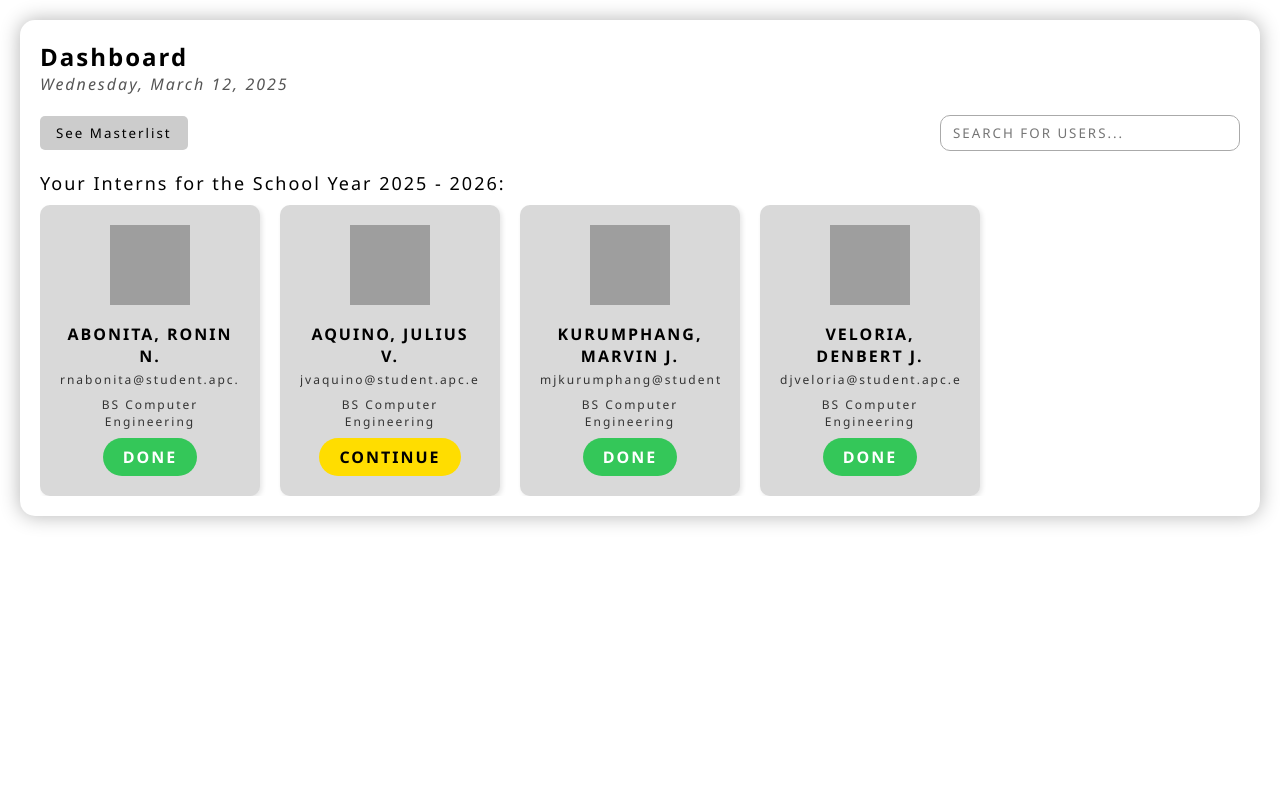
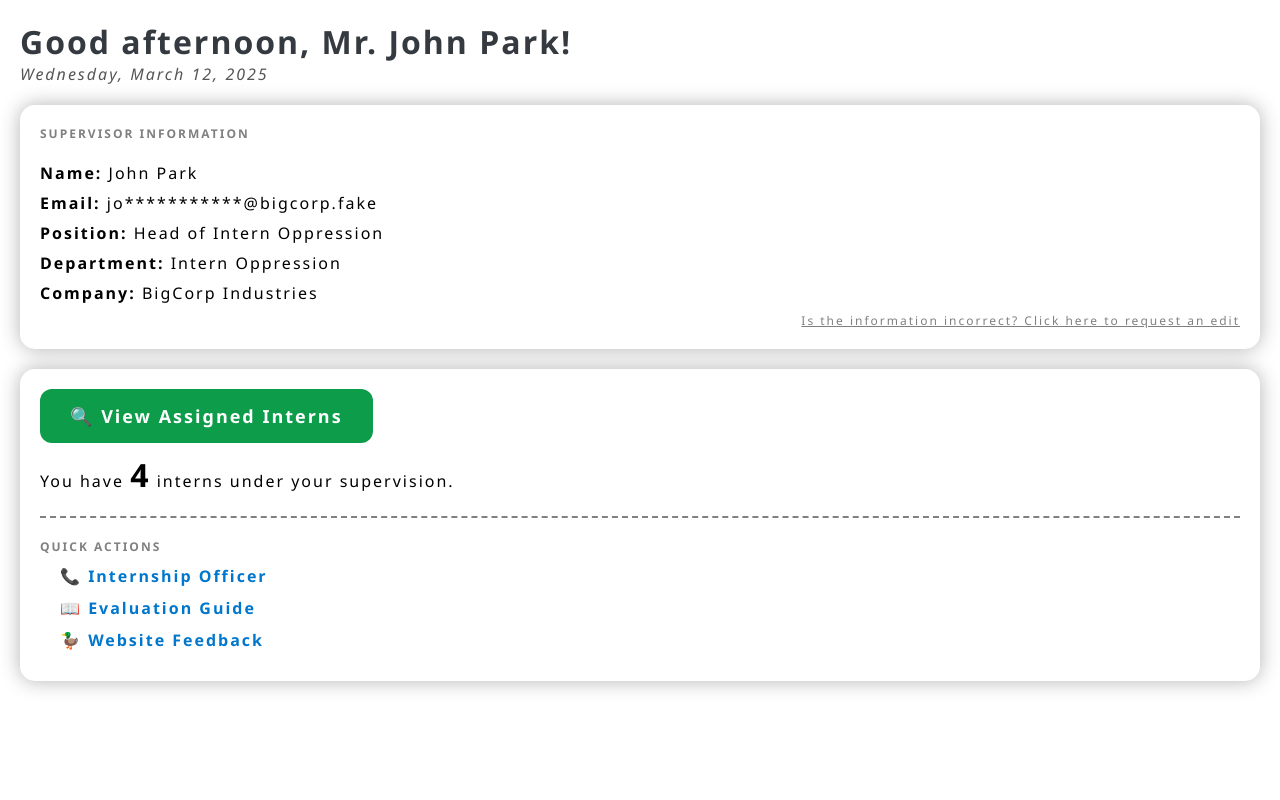
Before and after one commit to RoninSenpai/Internship-Assessment-System, a PHP site: page /templates/supervisor/home.html in a window 1280 px wide. Run offline with PHP 8.4, Linux system fonts and the light colour scheme; grey boxes are pictures that could not be loaded.

```diff
--- a/static/css/components.css
+++ b/static/css/components.css
@@ -110,6 +110,17 @@ body {
     background-color: #212529;
 }
 
+.sidebar-item.active {
+    background-color: #213B9A; /* or any theme color */
+    color: white;
+    font-weight: bold;
+    border-left: 3px solid #FBAF41; /* 🎀 make it scream NECO ARC WAS HERE */
+}
+
+.sidebar-item.active img {
+    filter: brightness(0) invert(1); /* optional: invert icon to match new bg */
+}
+
 /* 🍔 Burger Button */
 .burger-btn {
     font-style: normal;
@@ -138,16 +149,18 @@ body {
 
 /* Main Content */
 .content {
-    flex-grow: 1; /* Takes up remaining space */
-    /* padding: 20px; */
     min-width: calc(100% - 60px); /* Adjusts for sidebar width */
+    height: 100%;
+    overflow-y: scroll; /* let THIS handle the scrolling */
+    display: flex;
+    flex-direction: column;
 }
 
 .box-shadow {
     padding: 20px;
-    height: 100%;
+    margin-bottom: -20px;
     width: 100%;
-    overflow: auto;
+    overflow: visible; /* stop being scroll-hungry little gremlins */
 }
 
 .content-card {
@@ -156,3 +169,25 @@ body {
     padding: 20px;
     box-shadow: 0 0 20px rgba(0, 0, 0, 0.3);
 }
+
+.content::-webkit-scrollbar {
+    width: 12px;
+}
+
+/* Scrollbar Track */
+.content::-webkit-scrollbar-track {
+    background: transparent;
+}
+
+/* Scrollbar Thumb (aka the draggy thingy) */
+.content::-webkit-scrollbar-thumb {
+    background-color: rgba(0, 0, 0, 0.4); /* soft white */
+    border-radius: 10px;
+    border: 2px solid transparent; /* adds padding-like effect */
+    background-clip: content-box;
+}
+
+/* Hovered Thumb = spicy ghost */
+.content::-webkit-scrollbar-thumb:hover {
+    background-color: rgba(0, 0, 0, 0.7);
+}
--- a/templates/_components/styles.css
+++ b/templates/_components/styles.css
@@ -115,6 +115,7 @@
     align-items: center; /* Center vertically */
     margin-right: auto;
     gap: 30px; /* Space between items */
+    user-select: none; /* Standard */
 }
 
 .copyright {
--- /dev/null
+++ b/templates/supervisor/home.css
@@ -0,0 +1,116 @@
+* {
+    box-sizing: border-box;
+    font-family: 'Segoe UI', sans-serif;
+    margin: 0;
+    padding: 0;
+    scrollbar-gutter: stable overlay;
+}
+
+h1 {
+    color: #343a40;
+    padding: 20px;
+    margin-bottom: -20px;
+    overflow: visible;
+    user-select: none;
+}
+
+.date {
+  font-style: italic;
+  padding-left: 20px;
+  color: #555;
+  user-select: none;
+}
+
+h2 {
+    font-size: 12px;
+    color: gray;
+}
+
+.info-card ul {
+    list-style: none;
+    padding-top: 20px;
+}
+
+.info-card li {
+    margin-bottom: 8px;
+}
+
+.info-card a {
+    color: gray;
+    font-size: 12px;
+    user-select: none;
+}
+
+.info-card a:hover {
+    filter: brightness(0.5);
+}
+
+.dashboard-options {
+    text-align: left;
+}
+
+.dashboard-options strong {
+    font-size: 32px;
+}
+
+.main-btn {
+    user-select: none;
+    background: #0d9c49;
+    color: white;
+    font-size: 18px;
+    padding: 15px 30px;
+    border: none;
+    border-radius: 12px;
+    cursor: pointer;
+    margin-bottom: 10px;
+    text-decoration: none;
+    font-weight: bold;
+    display: inline-block;
+}
+
+.main-btn:hover {
+    filter: brightness(1.2);
+}
+
+.quick-links {
+    margin-top: 20px;
+    font-size: 16px;
+    color: gray;
+}
+
+.quick-links ul {
+    list-style: none;
+    padding: 0;
+    margin-left: 20px;
+}
+
+.quick-links li {
+    margin: 10px 0;
+}
+
+.quick-links a {
+    text-decoration: none;
+    color: #0077cc;
+    font-weight: bold;
+}
+
+.notif-bell {
+    position: fixed;
+    top: 20px;
+    right: 20px;
+    background: white;
+    border: 2px solid #0077cc;
+    border-radius: 50%;
+    padding: 10px;
+    font-size: 20px;
+    box-shadow: 0 0 10px rgba(0, 0, 0, 0.2);
+}
+
+.notif-count {
+    background: red;
+    color: white;
+    font-weight: bold;
+    padding: 2px 6px;
+    border-radius: 50%;
+    margin-left: 5px;
+}
--- a/templates/supervisor/home.html
+++ b/templates/supervisor/home.html
@@ -1,54 +1,69 @@
-<body class="box-shadow">
-  <div class="content-card">
-    <div class="title-container">
-      <div class="title">Dashboard</div>
-      <div class="date">Wednesday, March 12, 2025</div>
-    </div>
+<body class="content">
+  <h1 id="greeting">Good day, Mr. John Park!</h1>
 
-    <div class="top-bar">
-      <button>See Masterlist</button>
-      <div class="search-bar">
-        <input type="text" placeholder="SEARCH FOR USERS..." />
+  <script>
+    window.onload = function() {
+      const hour = new Date().getHours();
+      let greeting = "Good evening";
+      if (hour < 12) greeting = "Good morning";
+      else if (hour < 18) greeting = "Good afternoon";
+      document.getElementById("greeting").textContent = `${greeting}, Mr. John Park!`;
+    };
+  </script>
+
+  <p class="date">Wednesday, March 12, 2025</p>
+
+  <div class="box-shadow">
+    <div class="content-card">
+      <div class="info-card">
+        <h2>SUPERVISOR INFORMATION</h2>
+        <ul>
+          <li><strong>Name: </strong>John Park</li>
+          <li><strong>Email: </strong><span class="censor-email">johnporkcubes@bigcorp.fake</span></li>
+
+          <script>
+            function censorEmail(text) {
+              return text.replace(/(.{2})(.*)(?=@)/, (_, a, b) => a + "*".repeat(b.length));
+            }
+
+            document.querySelectorAll('.censor-email').forEach(el => {
+              const original = el.textContent.trim();
+              el.textContent = censorEmail(original);
+            });
+          </script>
+
+          <li><strong>Position: </strong>Head of Intern Oppression</li>
+          <li><strong>Department: </strong>Intern Oppression</li>
+          <li><strong>Company: </strong>BigCorp Industries</li>
+        </ul>
+        <div style="text-align: end;">
+          <a href="#">Is the information incorrect? Click here to request an edit</a>
+        </div>
       </div>
     </div>
+  </div>
+  <div class="box-shadow">
+    <div class="content-card">
+      <section class="dashboard-options">
+        <button class="main-btn" onclick="changeIframe('masterlist.html')">🔍 View Assigned Interns</button>
+        <p>You have <strong>4</strong> interns under your supervision.</p>
 
-    <div class="section-title">Your Interns for the School Year 2025 - 2026:</div>
+        <hr style="border: none; border-top: 2px dashed gray; margin: 20px 0;">
 
-    <div class="cards">
-      <div class="card">
-        <img src="https://th.bing.com/th/id/OIP.UvgAzpk1q-n7gqp0r45KXgHaEK?rs=1&pid=ImgDetMain" alt="Profile" />
-        <div class="name">ABONITA, RONIN N.</div>
-        <div class="email">rnabonita@student.apc.edu.ph</div>
-        <div class="course">BS Computer Engineering</div>
-        <div class="status done">DONE</div>
-      </div>
-
-      <div class="card">
-        <img src="https://media.licdn.com/dms/image/D4E03AQEes9AcIWMQDg/profile-displayphoto-shrink_800_800/0/1689101833460?e=2147483647&v=beta&t=MBWkYHGpsytIqBriewSdf8F0ZNPeXdaP_GQge1oD18M" alt="Profile" />
-        <div class="name">AQUINO, JULIUS V.</div>
-        <div class="email">jvaquino@student.apc.edu.ph</div>
-        <div class="course">BS Computer Engineering</div>
-        <div class="status continue">CONTINUE</div>
-      </div>
-
-      <div class="card">
-        <img src="https://media.licdn.com/dms/image/D5603AQEpqwMqh9jHlw/profile-displayphoto-shrink_800_800/0/1683843112568?e=2147483647&v=beta&t=rq6dM8Hta2H1C1JLv242KR3d3F1ap_PApaB7e9SRqgY" alt="Profile" />
-        <div class="name">KURUMPHANG, MARVIN J.</div>
-        <div class="email">mjkurumphang@student.apc.edu.ph</div>
-        <div class="course">BS Computer Engineering</div>
-        <div class="status done">DONE</div>
-      </div>
-
-      <div class="card">
-        <img src="https://media.licdn.com/dms/image/v2/C4E03AQE7H_T72rXTvQ/profile-displayphoto-shrink_200_200/profile-displayphoto-shrink_200_200/0/1650170111817?e=2147483647&v=beta&t=-WTKyIVoe5Bi5P3o_tHP__u_awv-qxoKy92IwazQjiY" alt="Profile" />
-        <div class="name">VELORIA, DENBERT J.</div>
-        <div class="email">djveloria@student.apc.edu.ph</div>
-        <div class="course">BS Computer Engineering</div>
-        <div class="status done">DONE</div>
-      </div>
+        <div class="quick-links">
+          <h2>QUICK ACTIONS</h2>
+          <ul>
+            <li><a href="#">📞 Internship Officer</a></li>
+            <li><a href="#">📖 Evaluation Guide</a></li>
+            <li><a href="#">🦆 Website Feedback</a></li>
+          </ul>
+        </div>
+      </section>
     </div>
   </div>
 </body>
 
-<link rel="stylesheet" href="\static\css\components.css">
-<link rel="stylesheet" href="stylus.css">
+<link rel="stylesheet" href="/static\css\components.css">
+<link rel="stylesheet" href="home.css">
+
+<script src="/templates/_components/_components.js"></script>
--- a/templates/supervisor/stylus.css
+++ b/templates/supervisor/stylus.css
@@ -3,6 +3,7 @@
   font-family: 'Segoe UI', sans-serif;
   margin: 0;
   padding: 0;
+  scrollbar-gutter: stable overlay;
 }
 
 .title-container {
```
Also changed, not shown: templates/_components/_components.js (+44 -7 lines), templates/supervisor/masterlist.css (added, +79 -0 lines), templates/supervisor/masterlist.html (+62 -86 lines), templates/supervisor/masterlist.js (added, +18 -0 lines). Lines whose indentation alone changed are shown as unchanged.
